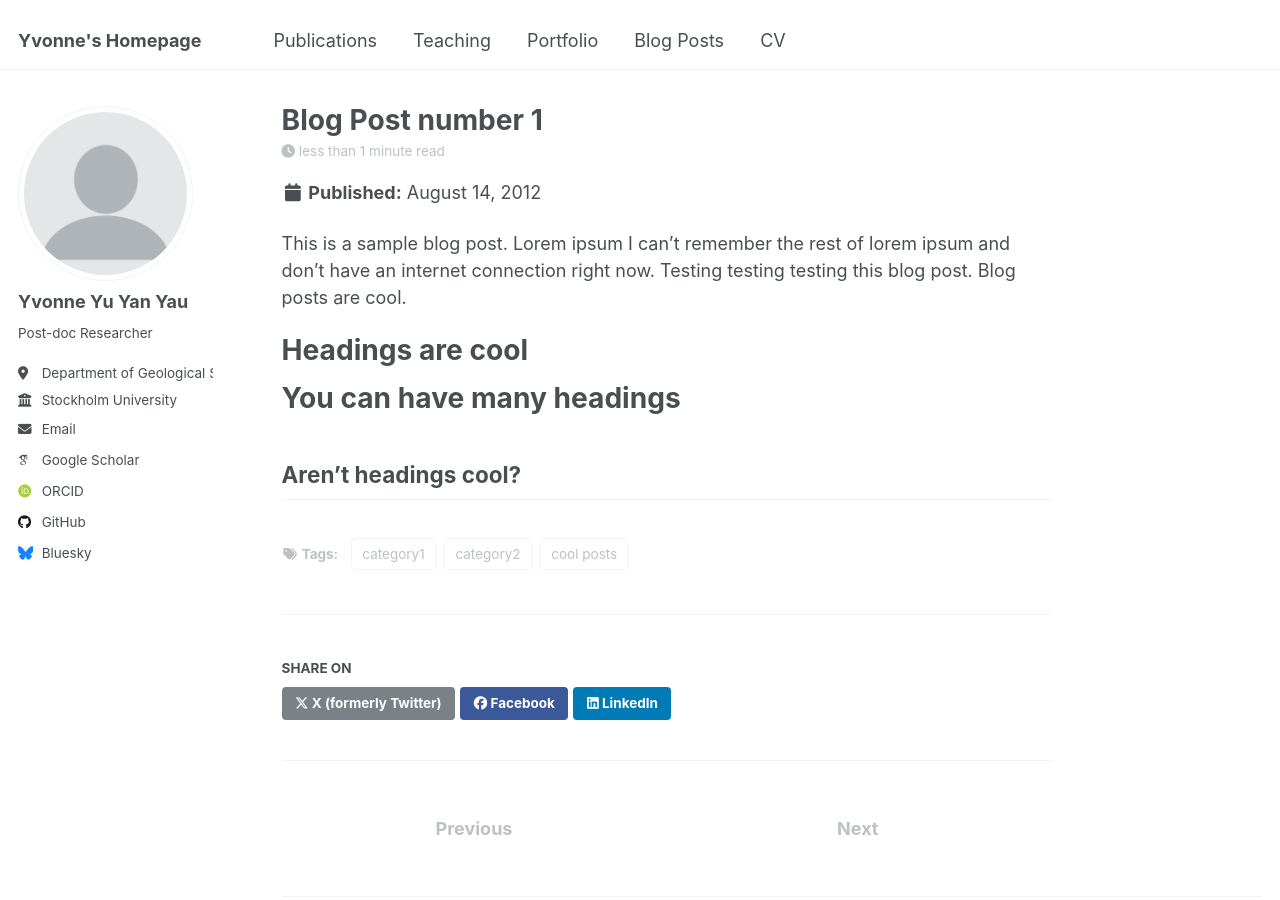
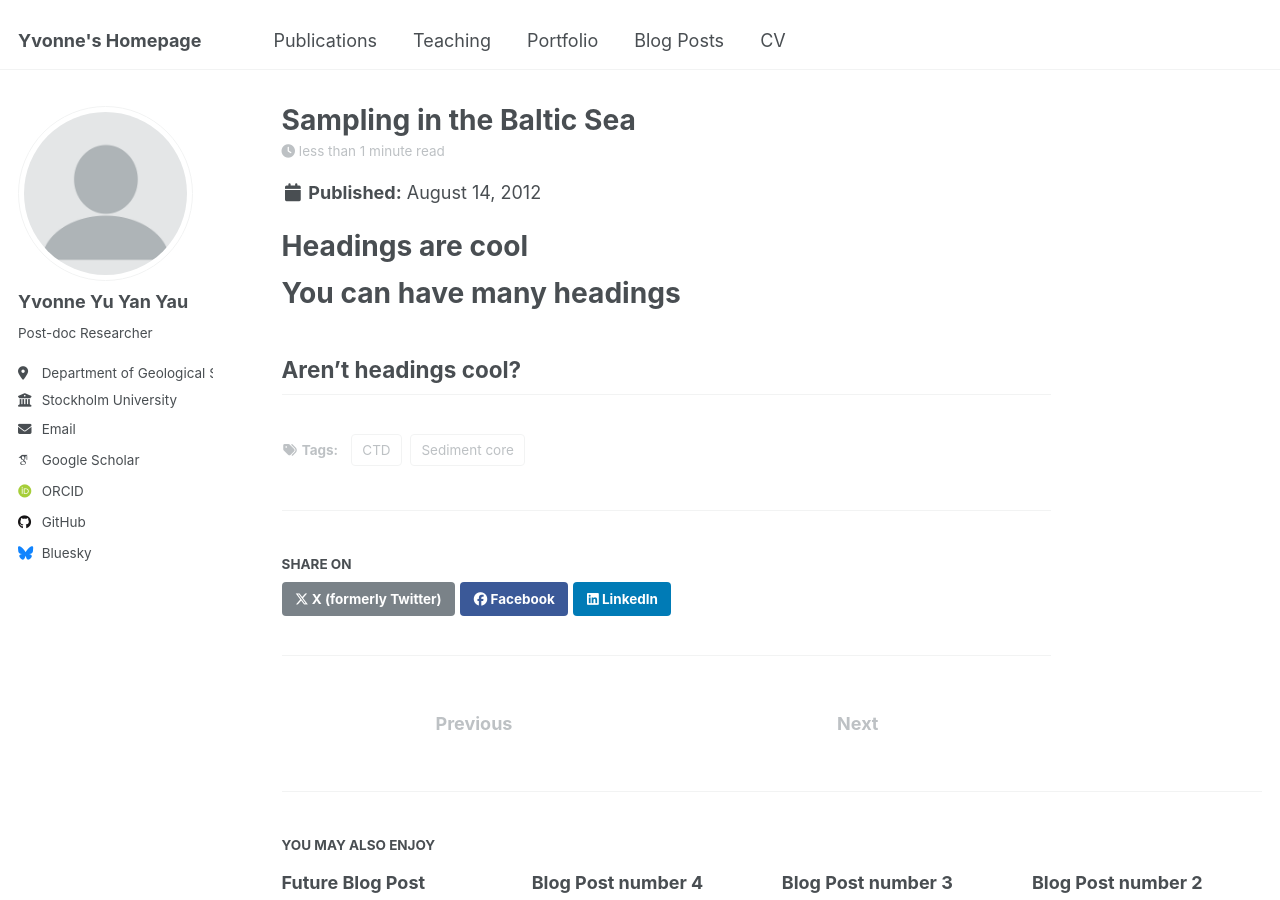
Before and after one commit to yvonneyauu/github.io, a Jekyll site: the page built from _posts/2012-08-14-blog-post-1.md, in a window 1280 px wide and 900 px high. Built offline with Jekyll 4.4.1, drawn with Linux system fonts in a browser that asks for light colours; some web fonts are replaced.

Commit message:
Change title and update tags in blog post
Updated the title and tags of the blog post.

```diff
--- a/_posts/2012-08-14-blog-post-1.md
+++ b/_posts/2012-08-14-blog-post-1.md
@@ -1,14 +1,13 @@
 ---
-title: 'Blog Post number 1'
+title: 'Sampling in the Baltic Sea'
 date: 2012-08-14
 permalink: /posts/2012/08/blog-post-1/
 tags:
-  - cool posts
-  - category1
-  - category2
+  - Sediment core
+  - CTD
 ---
 
-This is a sample blog post. Lorem ipsum I can't remember the rest of lorem ipsum and don't have an internet connection right now. Testing testing testing this blog post. Blog posts are cool.
+
 
 Headings are cool
 ======
```
